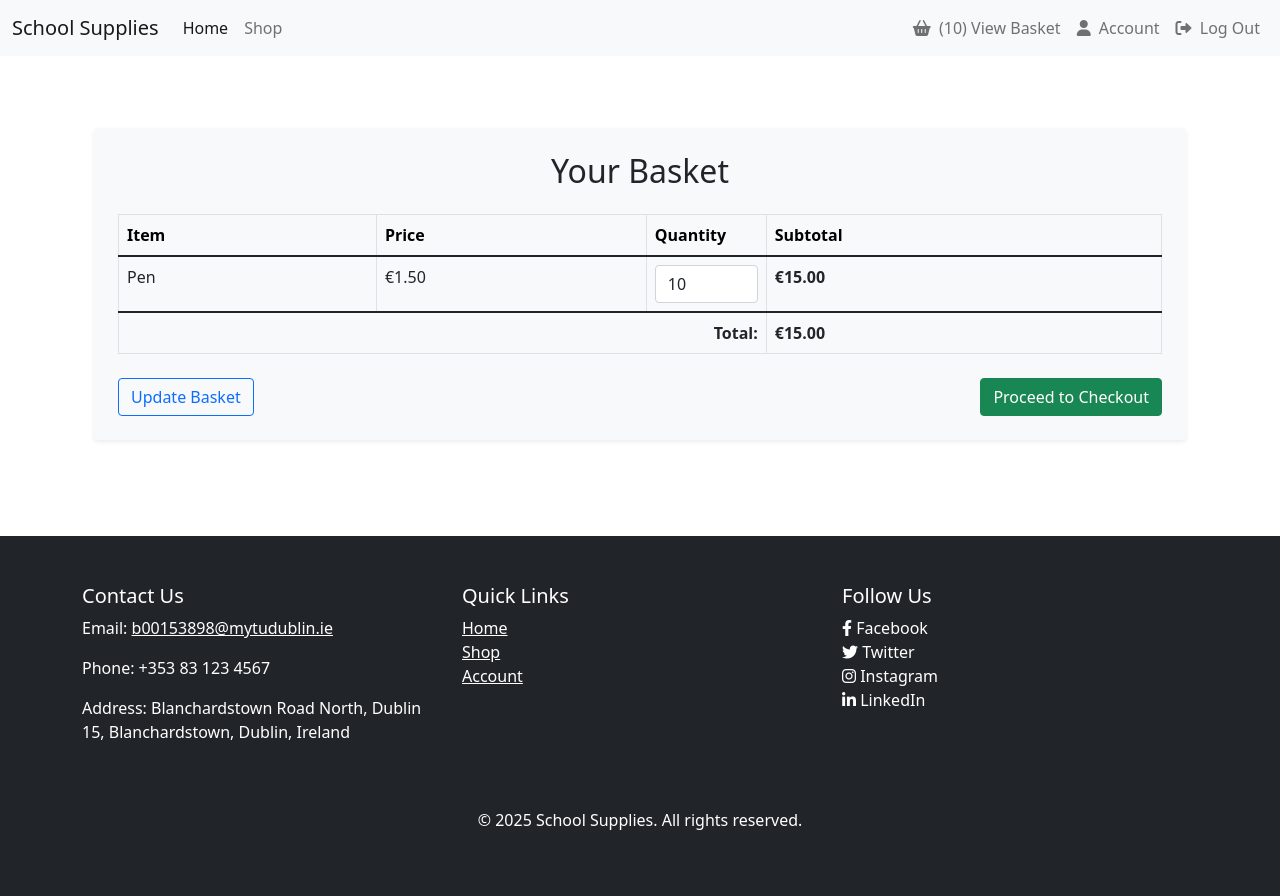
After one commit to akosbujdi/wfd-assignment, a Django app: page /basket/ in a window 1280 px wide. The commit adds this page. Run offline with Django 5.2, Linux system fonts and the light colour scheme; a user stored in the database is signed in; data comes from the database, SQL or seed files in the repository; tables that the repository leaves empty hold one stand-in row (values such as "Sample post").

Commit message:
pre work push

```diff
--- /dev/null
+++ b/school_supplies/context_processors.py
@@ -0,0 +1,12 @@
+from .models import BasketItem, Basket
+from django.db.models import Sum
+
+def basket_count(request):
+    if request.user.is_authenticated:
+        try:
+            basket = Basket.objects.get(user=request.user)
+            result = BasketItem.objects.filter(basket=basket).aggregate(total=Sum('quantity'))
+            return {'basket_count': result['total'] or 0}
+        except Basket.DoesNotExist:
+            return {'basket_count': 0}
+    return {'basket_count': 0}
--- a/school_supplies/templates/base.html
+++ b/school_supplies/templates/base.html
@@ -36,6 +36,13 @@
             </ul>
             <ul class="navbar-nav ms-auto mb-2 mb-lg-0">
                 {% if user.is_authenticated %}
+                    {% if basket_count > 0 %}
+                        <li class="nav-item">
+                            <a class="nav-link" href="{% url 'view_basket' %}">
+                                <i class="fas fa-shopping-basket me-1"></i> ({{ basket_count }}) View Basket
+                            </a>
+                        </li>
+                    {% endif %}
                     <li class="nav-item">
                         <a class="nav-link" href="#">
                             <i class="fas fa-user me-1"></i> Account
--- /dev/null
+++ b/school_supplies/templates/view_basket.html
@@ -0,0 +1,55 @@
+{% extends 'base.html' %}
+
+{% block content %}
+    <div class="container py-5">
+        <div class="bg-light p-4 rounded shadow-sm">
+            <h2 class="text-center mb-4">Your Basket</h2>
+
+            {% if items %}
+                <form method="post">
+                    {% csrf_token %}
+                    <table class="table table-bordered">
+                        <thead class="table-light">
+                        <tr>
+                            <th>Item</th>
+                            <th>Price</th>
+                            <th>Quantity</th>
+                            <th>Subtotal</th>
+                        </tr>
+                        </thead>
+                        <tbody>
+                        {% for basket_item, subtotal in items %}
+                            <tr>
+                                <td>{{ basket_item.item.name }}</td>
+                                <td>€{{ basket_item.item.price }}</td>
+                                <td style="width: 120px;">
+                                    <input type="number" name="quantity_{{ basket_item.id }}"
+                                           value="{{ basket_item.quantity }}" min="0" class="form-control">
+                                </td>
+                                <td class="fw-bold">€{{ subtotal }}</td>
+                            </tr>
+                        {% endfor %}
+                        </tbody>
+
+                        <tfoot>
+                        <tr>
+                            <td colspan="3" class="text-end fw-bold">Total:</td>
+                            <td class="fw-bold">€{{ total }}</td>
+                        </tr>
+                        </tfoot>
+                    </table>
+
+                    <div class="d-flex justify-content-between align-items-center mt-4">
+                        <button type="submit" class="btn btn-outline-primary">Update Basket</button>
+                        <a href="#" class="btn btn-success">Proceed to Checkout</a>
+                    </div>
+                </form>
+            {% else %}
+                <p class="text-center">Your basket is empty.</p>
+                <div class="text-center mt-3">
+                    <a href="{% url 'shop' %}" class="btn btn-primary">Back to Shop</a>
+                </div>
+            {% endif %}
+        </div>
+    </div>
+{% endblock %}
--- a/school_supplies/urls.py
+++ b/school_supplies/urls.py
@@ -9,4 +9,6 @@ urlpatterns = [
     path('logout/', views.logout_view, name='logout'),
     path('add_item/', views.add_item_view, name='add_item'),
     path('shop/', views.shop_view, name='shop'),
+    path('add-to-basket/', views.add_to_basket, name='add_to_basket'),
+    path('basket/', views.view_basket, name='view_basket'),
 ]
--- a/school_supplies/views.py
+++ b/school_supplies/views.py
@@ -1,11 +1,12 @@
-from django.shortcuts import render, redirect
+from django.shortcuts import render, redirect, get_object_or_404
 from django.contrib.auth import views as auth_views
 from django.contrib.auth import authenticate, login, logout
 from school_supplies.forms import CustomUserCreationForm
 from django.contrib import messages
 from django.contrib.auth.forms import AuthenticationForm
 from .forms import ItemForm
-from .models import Item
+from .models import Item, Basket, BasketItem
+from django.contrib.auth.decorators import login_required
 
 
 # Create your views here.
@@ -71,3 +72,58 @@ def add_item_view(request):
 def shop_view(request):
     items = Item.objects.all().order_by('-created_at')  # or just .all()
     return render(request, 'shop.html', {'items': items})
+
+
+@login_required
+def add_to_basket(request):
+    if request.method == 'POST':
+        item_id = request.POST.get('item_id')
+        quantity = int(request.POST.get('quantity', 1))
+
+        item = get_object_or_404(Item, id=item_id)
+        basket, created = Basket.objects.get_or_create(user=request.user)
+
+        basket_item, created = BasketItem.objects.get_or_create(
+            basket=basket,
+            item=item,
+            defaults={'quantity': quantity}
+        )
+
+        if not created:
+            basket_item.quantity += quantity
+            basket_item.save()
+
+        return redirect('shop')
+
+
+@login_required
+def view_basket(request):
+    basket, created = Basket.objects.get_or_create(user=request.user)
+    basket_items = BasketItem.objects.filter(basket=basket)
+
+    if request.method == 'POST':
+        for item in basket_items:
+            qty_str = request.POST.get(f'quantity_{item.id}', '')
+            try:
+                new_qty = int(qty_str)
+                if new_qty <= 0:
+                    item.delete()
+                else:
+                    item.quantity = new_qty
+                    item.save()
+            except ValueError:
+                continue
+
+        if not basket.basketitem_set.exists():
+            basket.delete()
+            return redirect('shop')
+
+        return redirect('view_basket')
+
+    items = [(item, round(item.item.price * item.quantity, 2)) for item in basket_items]
+    total = round(sum(sub for _, sub in items), 2)
+
+    return render(request, 'view_basket.html', {
+        'items': items,
+        'total': total,
+    })
```
Also changed, not shown: config/settings.py (+7 -12 lines), school_supplies/templates/shop.html (+9 -6 lines).
